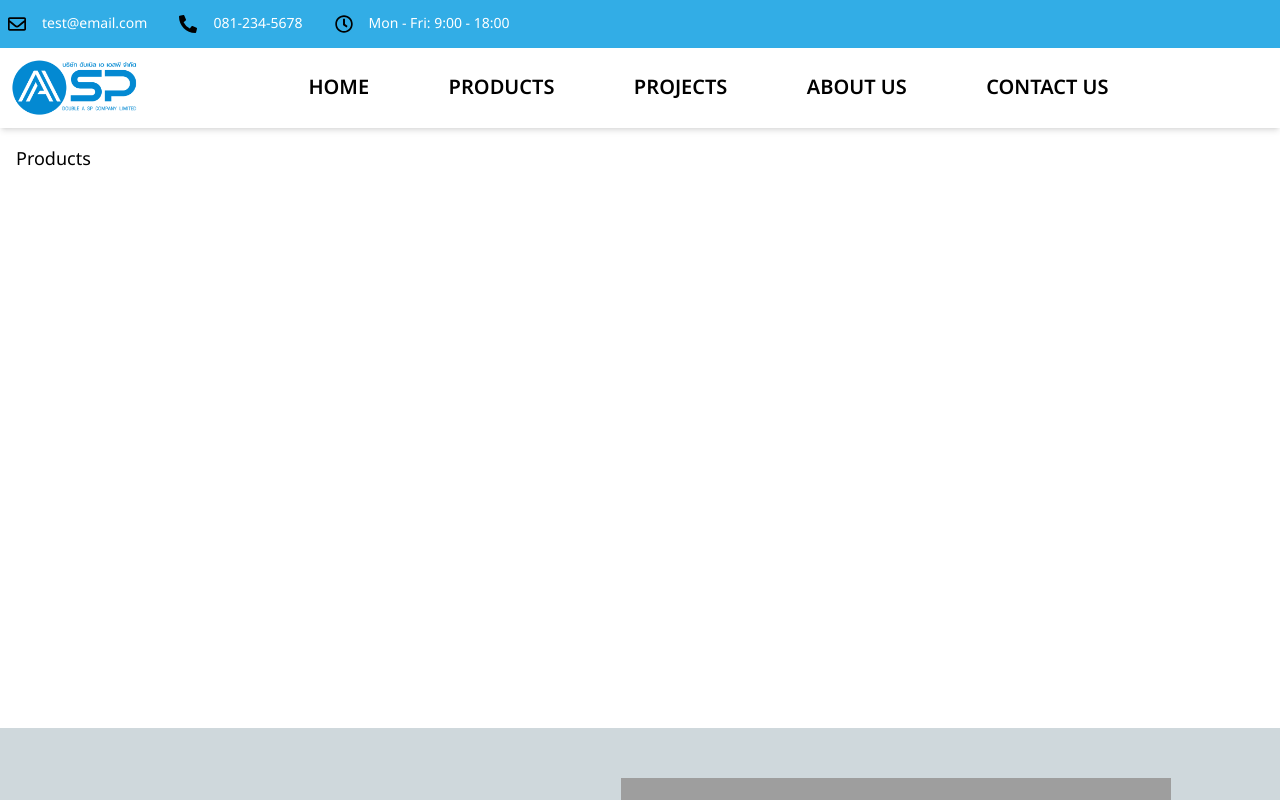
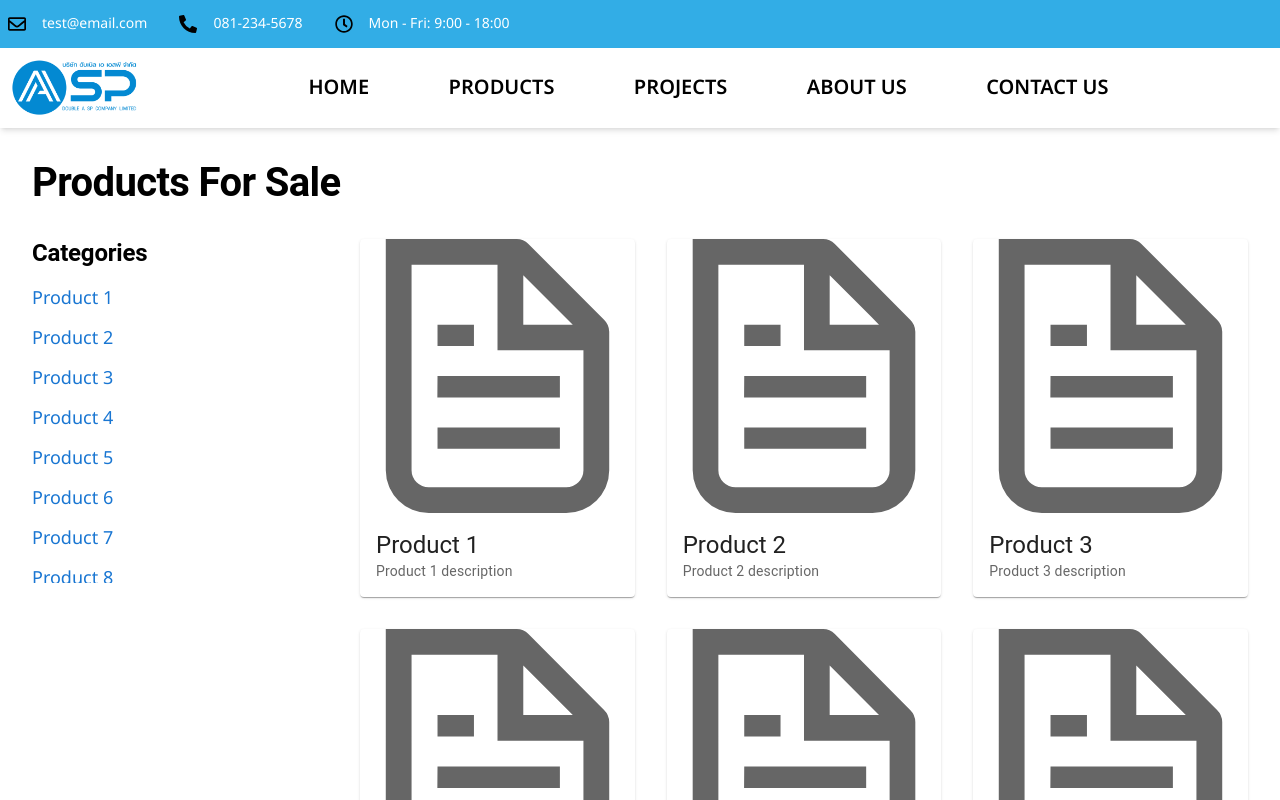
Before and after one commit to indykorpong/construction-site, a Next.js app: page /products in a window 1280 px wide. Shown: the top 800 px of the page. Built offline with nearby package versions, Linux system fonts and the light colour scheme; grey boxes are pictures that could not be loaded.

Commit message:
feat: mock up products page

```diff
--- /dev/null
+++ b/app/(client)/products/[id]/page.tsx
@@ -0,0 +1,4 @@
+export default async function ProductId({ params }: { params: Promise<{ id: string }> }) {
+  const { id } = await params
+  return <div>ProductId: {id}</div>
+}
--- a/app/(client)/products/page.tsx
+++ b/app/(client)/products/page.tsx
@@ -1,3 +1,47 @@
+'use client'
+import { Box, Card, CardActionArea, CardContent, CardMedia, Grid2, Link, Typography } from '@mui/material'
+import { useRouter } from 'next/navigation'
+
 export default function Products() {
-  return <div className="h-[600px] p-4">Products</div>
+  const router = useRouter()
+  return (
+    <Box maxWidth={1280} marginX="auto" p={4}>
+      <Typography variant="h1" fontSize={40} fontWeight={600} marginBottom={4}>
+        Products For Sale
+      </Typography>
+      <Box display="flex">
+        <Box width="25%" marginRight={4}>
+          <Typography variant="h2" fontSize={24} fontWeight={600} marginBottom={2}>
+            Categories
+          </Typography>
+          <Box width="100%" maxHeight={300} overflow="auto">
+            {Array.from({ length: 9 }).map((_, index) => (
+              <Link key={index} href={`/products/${index + 1}`} display="block" underline="none" paddingBottom={1}>
+                Product {index + 1}
+              </Link>
+            ))}
+          </Box>
+        </Box>
+        <Grid2 container spacing={4} columns={24} width="75%">
+          {Array.from({ length: 9 }).map((_, index) => (
+            <Grid2 key={index} size={8}>
+              <Card sx={{ maxWidth: 350 }}>
+                <CardActionArea onClick={() => router.push(`/products/${index + 1}`)}>
+                  <CardMedia component="img" height="300" image="/file.svg" />
+                  <CardContent>
+                    <Typography variant="h5" component="div">
+                      Product {index + 1}
+                    </Typography>
+                    <Typography variant="body2" color="text.secondary">
+                      Product {index + 1} description
+                    </Typography>
+                  </CardContent>
+                </CardActionArea>
+              </Card>
+            </Grid2>
+          ))}
+        </Grid2>
+      </Box>
+    </Box>
+  )
 }
```
